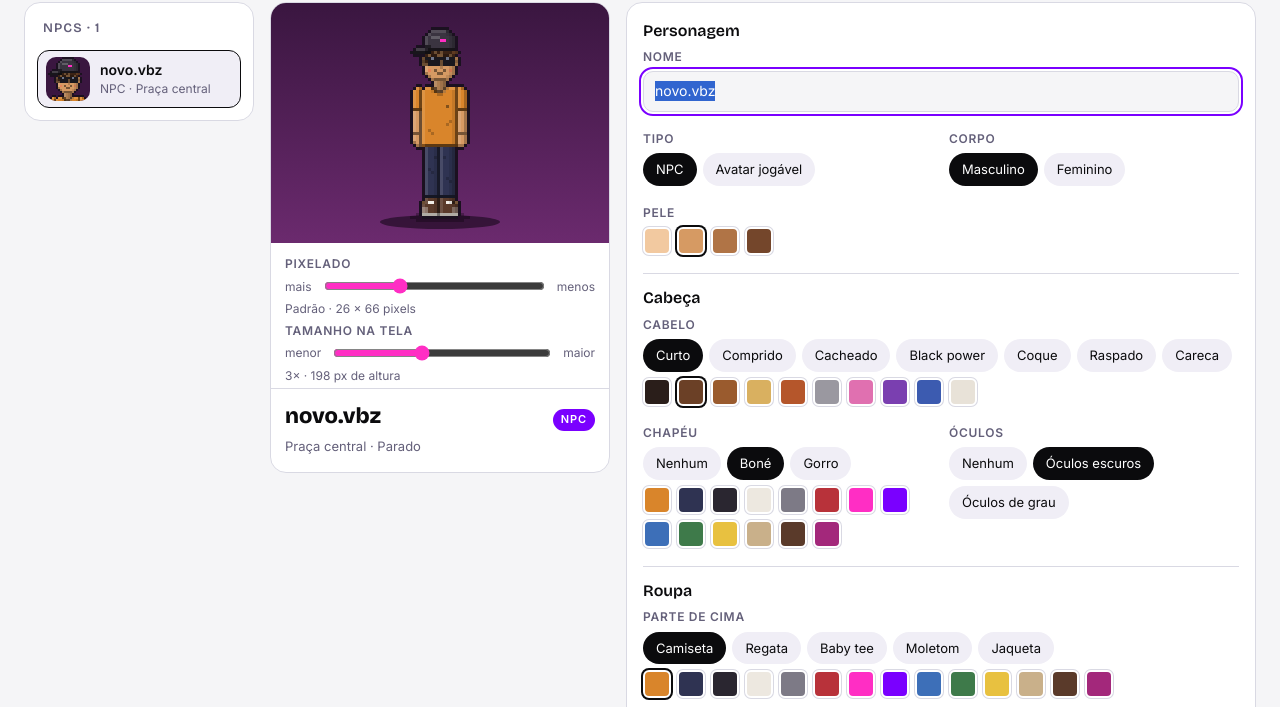
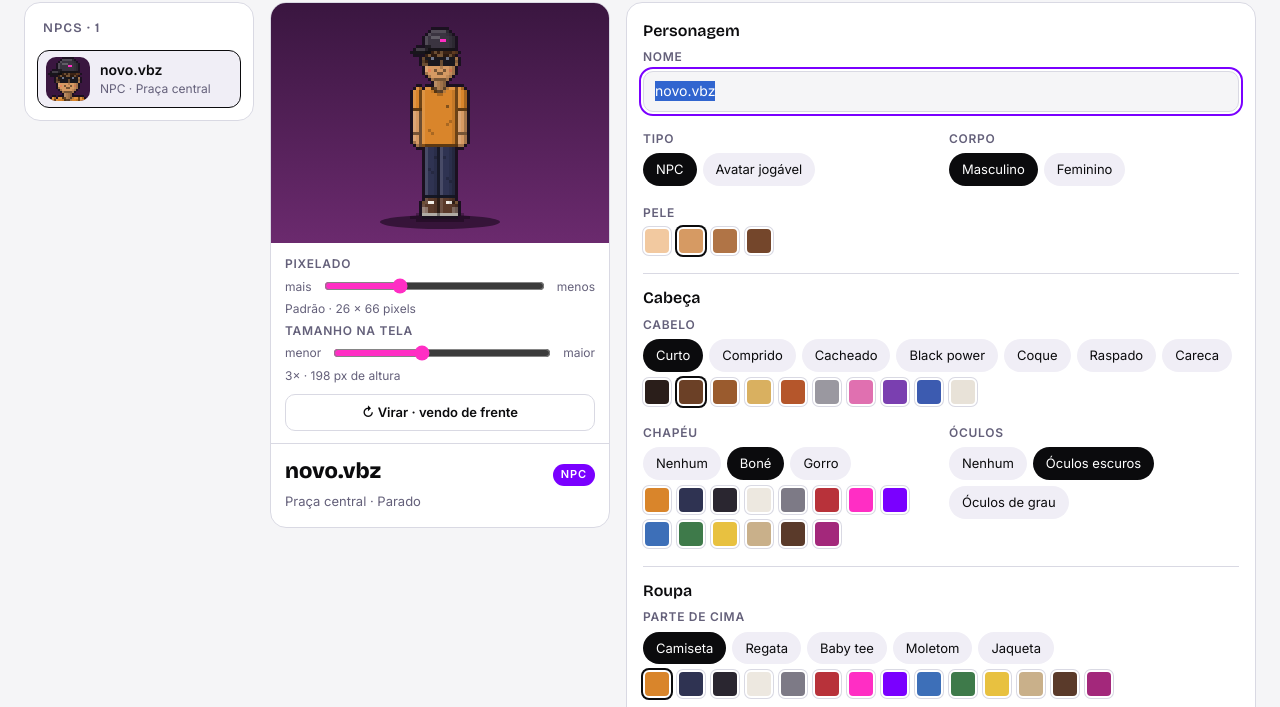
Before and after one commit to luanamatiello12-cloud/personitasvibezzzzzzz, a plain HTML site: page atelie.html in a window 1280 px wide. Shown: the part 92-799 px from the top of the page. Drawn offline with nearby package versions, Linux system fonts and the light colour scheme.

Commit message:
Busto mais marcado e botão de virar o boneco (frente/costas)
Co-Authored-By: Claude Fable 5.2 <noreply@anthropic.com>

```diff
--- a/atelie.html
+++ b/atelie.html
@@ -57,6 +57,7 @@ button{font:inherit;cursor:pointer;color:inherit}
 .floor canvas{position:relative;z-index:1;height:var(--zh,198px);max-width:100%;width:auto;image-rendering:pixelated;image-rendering:crisp-edges}
 .pxctl{padding:12px 14px 4px;display:flex;flex-direction:column;gap:4px;border-bottom:1px solid var(--line)}
 .pxctl label{font-size:12px;font-weight:600;color:var(--muted);text-transform:uppercase;letter-spacing:.06em}
+.btn.turn{margin:6px 0 8px;font-size:13px;cursor:pointer}
 .pxrow{display:flex;align-items:center;gap:10px;font-size:12px;color:var(--muted)}
 .pxrow input{flex:1;accent-color:var(--pink);min-width:0}
 .plate{padding:12px 14px;display:flex;flex-direction:column;gap:4px}
@@ -129,6 +130,7 @@ textarea{resize:vertical;min-height:58px}
         <label for="zmRange">Tamanho na tela</label>
         <div class="pxrow"><span>menor</span><input type="range" id="zmRange" min="1" max="6" step="1" value="3"><span>maior</span></div>
         <div class="hint" id="zmName">3×</div>
+        <button class="btn turn" id="btnTurn" type="button" aria-pressed="false">↻ Virar · vendo de frente</button>
       </div>
       <div class="plate">
         <div class="h"><span class="handle" id="pHandle">—</span><span class="tag" id="pTag">NPC</span></div>
@@ -172,7 +174,7 @@ function clean(r){const d=defaults(),o={...d,...(r&&typeof r==="object"?r:{})};
 const SW=26, SH=66, OUT=[27,17,32];
 const rgb=h=>[parseInt(h.slice(0,2),16),parseInt(h.slice(2,4),16),parseInt(h.slice(4,6),16)];
 const mul=(c,k)=>c.map(v=>Math.max(0,Math.min(255,Math.round(k<1?v*k:v+(255-v)*(k-1)))));
-function sprite(c){
+function sprite(c,back){
  const col=new Array(SW*SH).fill(null), part=new Array(SW*SH).fill(null);
  // part = [garment, piece]: seams appear between pieces side by side, and between garments top/bottom
  const put=(x,y,cl,g,p)=>{x+=1;y+=1;if(x<0||y<0||x>=SW||y>=SH)return;const i=y*SW+x;col[i]=cl;part[i]=[g,p||g]};
@@ -202,13 +204,14 @@ function sprite(c){
  // face
  const ink=[30,22,30];
  const shine=[255,255,255];
+ if(!back){
  put(9,10,shine,"head");put(10,10,ink,"head");rect(9,11,10,11,ink,"head");
  put(13,10,shine,"head");put(14,10,ink,"head");rect(13,11,14,11,ink,"head");
  row(8,9,10,hcD,"head");row(8,13,14,hcD,"head");
  const lip=mul(sk,.55),blush=[Math.min(255,sk[0]+16),Math.round(sk[1]*.86),Math.round(sk[2]*.9)];
  put(12,12,skD,"head");put(10,13,lip,"head");put(13,13,lip,"head");put(11,14,lip,"head");put(12,14,lip,"head");
  put(8,13,blush,"head");put(15,13,blush,"head");
- if(fem){put(8,9,ink,"head");put(15,9,ink,"head")}
+ if(fem){put(8,9,ink,"head");put(15,9,ink,"head")}}
  // bottoms
  if(c.baixo==="saia"){rect(T[0],35,T[1],38,bc,"bottom");rect(T[0]-1,39,T[1]+1,43,bc,"bottom");rect(T[0]-2,44,T[1]+2,46,bc,"bottom");for(let x=T[0];x<=T[1];x+=3)rect(x,40,x,46,bcD,"bottom")}
  else{const end=c.baixo==="shorts"?45:56;rect(T[0],35,11,38,bc,"bottom","botL");rect(12,35,T[1],38,bc,"bottom","botL");rect(LL[0],39,LL[1],end,bc,"bottom","botL");rect(LR[0],39,LR[1],end,bc,"bottom","botR");
@@ -218,7 +221,7 @@ function sprite(c){
  // shoes
  const sole=[232,226,216];
  if(c.tenis==="bota"){rect(LL[0],51,LL[1],60,sc,"shoe","shoeL");rect(LR[0],51,LR[1],60,sc,"shoe","shoeR");rect(LL[0]-1,58,LL[1],60,sc,"shoe","shoeL");rect(LR[0],58,LR[1]+1,60,sc,"shoe","shoeR");row(61,LL[0]-1,LL[1],mul(sc,.55),"shoe","shoeL");row(61,LR[0],LR[1]+1,mul(sc,.55),"shoe","shoeR");row(53,LL[0],LL[1],mul(sc,.8),"shoe","shoeL");row(53,LR[0],LR[1],mul(sc,.8),"shoe","shoeR")}
- else{rect(LL[0],56,LL[1],60,sc,"shoe","shoeL");rect(LR[0],56,LR[1],60,sc,"shoe","shoeR");rect(LL[0]-1,58,LL[1],60,sc,"shoe","shoeL");rect(LR[0],58,LR[1]+1,60,sc,"shoe","shoeR");row(61,LL[0]-1,LL[1],sole,"shoe","shoeL");row(61,LR[0],LR[1]+1,sole,"shoe","shoeR");const lace=[240,236,230],cap=mul(sc,1.3);row(57,LL[0]+1,LL[0]+2,lace,"shoe","shoeL");row(57,LR[1]-2,LR[1]-1,lace,"shoe","shoeR");rect(LL[0]-1,59,LL[0],60,cap,"shoe","shoeL");rect(LR[1],59,LR[1]+1,60,cap,"shoe","shoeR")}
+ else{rect(LL[0],56,LL[1],60,sc,"shoe","shoeL");rect(LR[0],56,LR[1],60,sc,"shoe","shoeR");rect(LL[0]-1,58,LL[1],60,sc,"shoe","shoeL");rect(LR[0],58,LR[1]+1,60,sc,"shoe","shoeR");row(61,LL[0]-1,LL[1],sole,"shoe","shoeL");row(61,LR[0],LR[1]+1,sole,"shoe","shoeR");const lace=[240,236,230],cap=mul(sc,1.3);if(!back){row(57,LL[0]+1,LL[0]+2,lace,"shoe","shoeL");row(57,LR[1]-2,LR[1]-1,lace,"shoe","shoeR");rect(LL[0]-1,59,LL[0],60,cap,"shoe","shoeL");rect(LR[1],59,LR[1]+1,60,cap,"shoe","shoeR")}}
  // tops
  const longSl=c.top==="moletom"||c.top==="jaqueta";
  if(c.top==="regata"){rect(T[0]+1,22,T[1]-1,36,tc,"top");rect(T[0]+1,19,T[0]+2,21,tc,"top");rect(T[1]-2,19,T[1]-1,21,tc,"top")}
@@ -231,20 +234,25 @@ function sprite(c){
   if(longSl){row(34,AL[0],AL[1],tcD,"top","slvL");row(34,AR[0],AR[1],tcD,"top","slvR");row(bot,T[0],T[1],tcD,"top","torsoT")}
   else{row(sl,AL[0],AL[1],tcD,"top","slvL");row(sl,AR[0],AR[1],tcD,"top","slvR")}
   // collar
+  if(back){row(19,9,14,tcD,"top","torsoT");row(bot,T[0],T[1],tcD,"top","torsoT");if(c.top==="moletom"){rect(8,19,15,24,tcD,"top","hood");row(25,9,14,tcD,"top","hood")}if(c.top==="jaqueta")rect(11,22,12,bot-1,tcD,"top","torsoT")}else{
   row(19,10,13,skD,"neck");put(11,20,skD,"neck");put(12,20,skD,"neck");
   if(c.top==="camiseta"||c.top==="babytee"){put(14,25,mul(tc,.6),"top","torsoT");
    for(const [x,y] of[[9,19],[14,19],[10,20],[13,20],[11,21],[12,21]])put(x,y,tcD,"top","torsoT");
    row(bot,T[0],T[1],tcD,"top","torsoT");
    if(c.top==="camiseta"){put(T[0]+2,33,tcD,"top","torsoT");put(T[0]+3,34,tcD,"top","torsoT");put(T[1]-2,30,tcD,"top","torsoT");put(T[1]-3,31,tcD,"top","torsoT")}}
   if(c.top==="moletom"){row(18,9,14,tcD,"top","hood");put(9,19,tcD,"top","hood");put(14,19,tcD,"top","hood");rect(9,30,14,33,tcD,"top","torsoT");put(11,21,[240,236,230],"top","torsoT");put(12,22,[240,236,230],"top","torsoT")}
-  if(c.top==="jaqueta"){rect(11,20,12,bot,[237,232,224],"inner");put(10,20,tcD,"top","torsoT");put(13,20,tcD,"top","torsoT");put(8,31,tcD,"top","torsoT");put(15,31,tcD,"top","torsoT")}
+  if(c.top==="jaqueta"){rect(11,20,12,bot,[237,232,224],"inner");put(10,20,tcD,"top","torsoT");put(13,20,tcD,"top","torsoT");put(8,31,tcD,"top","torsoT");put(15,31,tcD,"top","torsoT")}}
  }
  // feminine shape: waist cut in, bust line, hips left wide
  if(fem){for(let y=27;y<=32;y++){put(T[0],y,null,null);put(T[1],y,null,null)}
+  if(!back){
   const bs=c.top==="regata"||c.top==="camiseta"||c.top==="babytee"||longSl?tcD:skD;
-  for(const x of[T[0]+1,T[0]+2,T[0]+3,T[1]-3,T[1]-2,T[1]-1])put(x,26,bs,"top","torsoT");
-  put(T[0]+4,25,bs,"top","torsoT");put(T[1]-4,25,bs,"top","torsoT");
-  put(T[0]+1,29,bs,"top","torsoT");put(T[1]-1,29,bs,"top","torsoT")}
+  const bd=mul(tc,.58),bl=mul(tc,1.22);
+  for(const x of[T[0]+1,T[0]+2,T[0]+3,T[1]-3,T[1]-2,T[1]-1]){put(x,26,bd,"top","torsoT");put(x,27,bs,"top","torsoT")}
+  put(T[0]+4,25,bd,"top","torsoT");put(T[1]-4,25,bd,"top","torsoT");put(T[0]+4,24,bs,"top","torsoT");put(T[1]-4,24,bs,"top","torsoT");
+  rect(T[0]+1,23,T[0]+2,24,bl,"top","torsoT");rect(T[1]-3,23,T[1]-2,24,bl,"top","torsoT");
+  put(T[0]+3,25,bs,"top","torsoT");put(T[1]-1,25,bs,"top","torsoT");
+  put(T[0]+1,29,bs,"top","torsoT");put(T[1]-1,29,bs,"top","torsoT")}}
  // front hair
  const h=c.cabelo;
  if(h==="curto"||h==="comprido"||h==="coque"){
@@ -259,12 +267,21 @@ function sprite(c){
  if(h==="cacheado"){for(const x of[8,10,12,14])put(x,1,hc,"hair");row(2,7,16,hc,"hair");rect(6,3,17,7,hc,"hair");row(8,6,8,hc,"hair");row(8,15,17,hc,"hair");rect(6,9,6,11,hc,"hair");rect(17,9,17,11,hc,"hair");for(const [x,y] of[[8,3],[11,4],[14,3],[9,6],[13,6],[16,5],[7,5]])put(x,y,hcD,"hair")}
  if(h==="blackpower"){rect(7,1,16,6,hc,"hair");row(7,7,9,hc,"hair");row(7,14,16,hc,"hair");for(const [x,y] of[[9,2],[13,3],[10,5],[15,5],[8,4]])put(x,y,hcD,"hair")}
  if(h==="raspado"){row(3,9,14,hcD,"hair");rect(8,4,15,5,hcD,"hair");put(7,6,hcD,"hair");put(16,6,hcD,"hair")}
+ // back of the head
+ if(back){const hl=mul(hc,1.2);
+  if(h==="curto"){rect(7,4,16,11,hc,"hair");row(12,8,15,hc,"hair");row(13,10,13,hcD,"hair");for(const [x,y] of[[9,8],[12,9],[14,7],[10,11]])put(x,y,hcD,"hair");row(5,9,11,hl,"hair")}
+  if(h==="comprido"){const e=fem?27:22;rect(7,3,16,6,hc,"hair");rect(6,6,17,e,hc,"hair");for(const x of[9,12,15])rect(x,9,x,e-1,hcD,"hair");rect(7,8,7,e-4,hl,"hair");put(6,e,null,null);put(17,e,null,null)}
+  if(h==="coque"){rect(7,4,16,10,hc,"hair");row(11,8,15,hc,"hair");row(12,10,13,hcD,"hair");for(const x of[9,11,13,15])put(x,6,hcD,"hair")}
+  if(h==="cacheado"){rect(6,3,17,12,hc,"hair");row(13,7,16,hc,"hair");for(const [x,y] of[[8,8],[11,9],[14,8],[9,11],[13,11],[16,10],[7,10],[10,13],[15,12]])put(x,y,hcD,"hair")}
+  if(h==="blackpower"){for(let y=0;y<=13;y++){const hw=Math.round(Math.sqrt(Math.max(0,49-(y-6)*(y-6)))*1.15);row(y,Math.max(3,12-hw),Math.min(20,11+hw),hc,"hair")}for(const [x,y] of[[9,2],[13,3],[10,5],[15,5],[8,4],[6,8],[12,9],[16,10],[9,11]])put(x,y,hcD,"hair")}
+  if(h==="raspado"){row(3,9,14,hcD,"hair");rect(7,4,16,9,hcD,"hair");row(10,8,15,hcD,"hair")}
+ }
  // hats
- if(c.chapeu==="bone"){row(0,9,14,hat,"hat");row(1,8,15,hat,"hat");rect(7,2,16,6,hat,"hat");row(6,7,16,hatD,"hat");rect(3,6,8,7,hatD,"brim");put(3,6,null,null);row(7,3,8,mul(hat,.55),"brim");put(12,3,[255,46,196],"hat");put(13,3,[255,46,196],"hat");row(2,9,11,mul(hat,1.2),"hat")}
+ if(c.chapeu==="bone"){row(0,9,14,hat,"hat");row(1,8,15,hat,"hat");rect(7,2,16,6,hat,"hat");row(6,7,16,hatD,"hat");if(back){row(5,10,13,mul(hat,.5),"hat");row(6,10,13,h==="careca"?sk:hc,"hat");put(11,4,mul(hat,.5),"hat");put(12,4,mul(hat,.5),"hat")}else{rect(3,6,8,7,hatD,"brim");put(3,6,null,null);row(7,3,8,mul(hat,.55),"brim");put(12,3,[255,46,196],"hat");put(13,3,[255,46,196],"hat")}row(2,9,11,mul(hat,1.2),"hat")}
  if(c.chapeu==="gorro"){row(-1,10,13,hat,"hat");row(0,8,15,hat,"hat");rect(7,1,16,5,hat,"hat");rect(6,5,17,7,hatD,"hat","cuff");for(let x=7;x<=16;x+=2)rect(x,5,x,7,mul(hat,.6),"hat","cuff");row(1,9,11,mul(hat,1.2),"hat")}
  // glasses
- if(c.oculos==="escuros"){const g=[26,24,30];rect(8,9,11,11,g,"glass","glL");rect(13,9,16,11,g,"glass","glR");put(12,9,g,"glass","glB");put(7,9,g,"glass","glL");put(9,9,[110,118,140],"glass","glL");put(14,9,[110,118,140],"glass","glR")}
- if(c.oculos==="grau"){const g=[40,34,44];row(9,8,11,g,"glass","glL");row(12,8,11,g,"glass","glL");rect(8,10,8,11,g,"glass","glL");rect(11,10,11,11,g,"glass","glL");row(9,13,16,g,"glass","glR");row(12,13,16,g,"glass","glR");rect(13,10,13,11,g,"glass","glR");rect(16,10,16,11,g,"glass","glR");put(12,10,g,"glass","glB");put(7,10,g,"glass","glL")}
+ if(!back&&c.oculos==="escuros"){const g=[26,24,30];rect(8,9,11,11,g,"glass","glL");rect(13,9,16,11,g,"glass","glR");put(12,9,g,"glass","glB");put(7,9,g,"glass","glL");put(9,9,[110,118,140],"glass","glL");put(14,9,[110,118,140],"glass","glR")}
+ if(!back&&c.oculos==="grau"){const g=[40,34,44];row(9,8,11,g,"glass","glL");row(12,8,11,g,"glass","glL");rect(8,10,8,11,g,"glass","glL");rect(11,10,11,11,g,"glass","glL");row(9,13,16,g,"glass","glR");row(12,13,16,g,"glass","glR");rect(13,10,13,11,g,"glass","glR");rect(16,10,16,11,g,"glass","glR");put(12,10,g,"glass","glB");put(7,10,g,"glass","glL")}
  return {col,part};
 }
 /* shading + seams + outline on any grid size */
@@ -303,10 +320,10 @@ function scale2x(px,W,H){const out=new Array(W*H*4).fill(null),k=v=>v?v.join():"
  return out}
 const PX_NAMES={1:"Bem pixelado",2:"Padrão",3:"Suave",4:"Bem suave"};
 let pxLevel=2;try{const v=+localStorage.getItem("vbz-atelie-pixel");if(PX_NAMES[v])pxLevel=v}catch(e){}
-function pixels(c,level){const s=sprite(c);if(level<=1){const h=halve(s.col,s.part);return{px:finish(h.col,h.part,h.W,h.H),W:h.W,H:h.H}}
+function pixels(c,level,back){const s=sprite(c,back);if(level<=1){const h=halve(s.col,s.part);return{px:finish(h.col,h.part,h.W,h.H),W:h.W,H:h.H}}
  let px=finish(s.col,s.part,SW,SH),W=SW,H=SH;for(let i=2;i<level;i++){px=scale2x(px,W,H);W*=2;H*=2}return{px,W,H}}
-function spriteCanvas(c,crop,level){
- const r=pixels(c,crop?2:(level||pxLevel)),px=r.px,SW=r.W;const [x0,y0,w,h]=crop||[0,0,r.W,r.H];
+function spriteCanvas(c,crop,level,back){
+ const r=pixels(c,crop?2:(level||pxLevel),back),px=r.px,SW=r.W;const [x0,y0,w,h]=crop||[0,0,r.W,r.H];
  const cv=document.createElement("canvas");cv.width=w;cv.height=h;const ctx=cv.getContext("2d");const img=ctx.createImageData(w,h);
  for(let y=0;y<h;y++)for(let x=0;x<w;x++){const v=px[(y+y0)*SW+(x+x0)];if(!v)continue;const o=(y*w+x)*4;img.data[o]=v[0];img.data[o+1]=v[1];img.data[o+2]=v[2];img.data[o+3]=v[3]||255}
  ctx.putImageData(img,0,0);cv.setAttribute("role","img");cv.setAttribute("aria-label","Sprite de "+(c.nome||"personagem"));return cv}
@@ -350,10 +367,12 @@ function renderCast(){
   el.append(g);
  }
 }
+let viewBack=false;
+function showTurn(){const b=document.getElementById("btnTurn");b.textContent=viewBack?"↻ Virar · vendo de costas":"↻ Virar · vendo de frente";b.setAttribute("aria-pressed",viewBack)}
 function renderPreview(){
  const c=chars[cur];const pv=document.getElementById("preview");pv.textContent="";
  if(!c){["pHandle","pRole","pLine"].forEach(i=>document.getElementById(i).textContent="");return}
- pv.append(spriteCanvas(c));
+ pv.append(spriteCanvas(c,null,0,viewBack));showTurn();
  document.getElementById("pHandle").textContent=c.nome||"sem nome";
  const tag=document.getElementById("pTag");tag.textContent=c.tipo==="npc"?"NPC":"Avatar jogável";tag.classList.toggle("avatar",c.tipo==="avatar");
  document.getElementById("pRole").textContent=c.tipo==="npc"?[c.papel,byId(PLACES,c.local).n,byId(DOES,c.faz).n].filter(Boolean).join(" · "):"Opção de personagem para quem entra no jogo";
@@ -444,6 +463,7 @@ pxRange.oninput=()=>{pxLevel=Math.max(1,Math.min(4,+pxRange.value||2));showPx();
 showPx();
 const zmRange=document.getElementById("zmRange");let zoom=3;try{const v=+localStorage.getItem("vbz-atelie-zoom");if(v>=1&&v<=6)zoom=v}catch(e){}
 function showZoom(){zmRange.value=zoom;document.getElementById("zmName").textContent=zoom+"× · "+SH*zoom+" px de altura";document.getElementById("preview").style.setProperty("--zh",SH*zoom+"px")}
+document.getElementById("btnTurn").onclick=()=>{viewBack=!viewBack;renderPreview()};
 zmRange.oninput=()=>{zoom=Math.max(1,Math.min(6,+zmRange.value||3));showZoom();try{localStorage.setItem("vbz-atelie-zoom",zoom)}catch(e){}};
 showZoom();
 
```
Also changed, not shown: index.html (+34 -14 lines).
